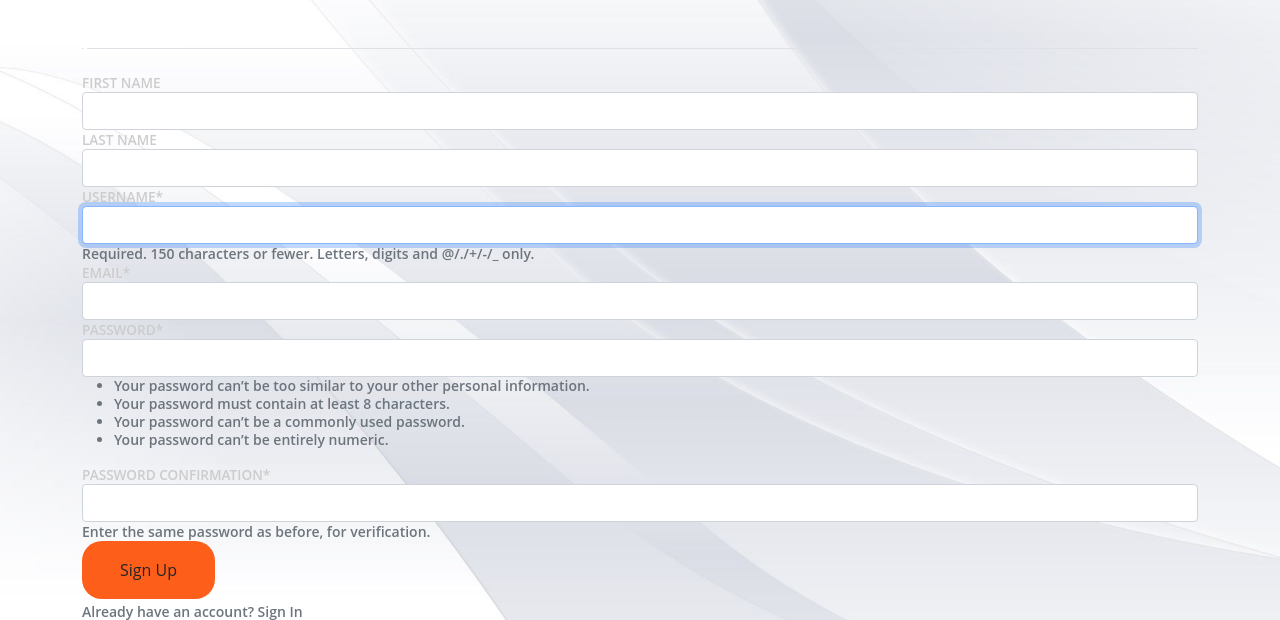
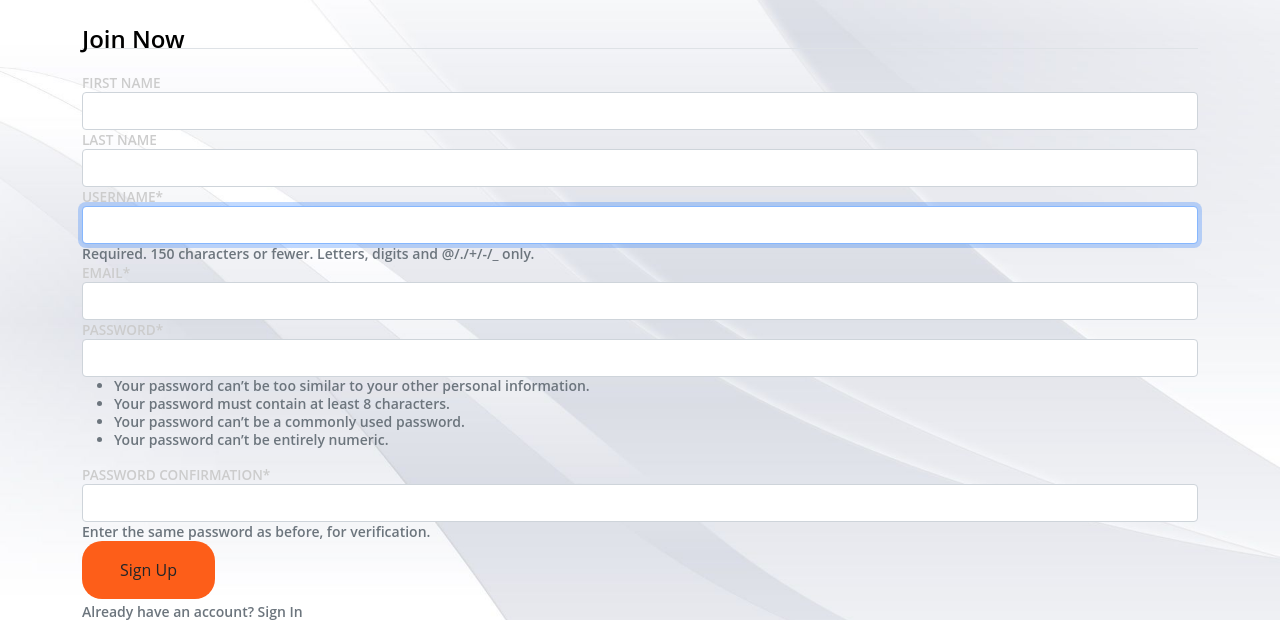
Before and after one commit to benjaakpe/Sanda-group11, a Django app: page /signup/ in a window 1280 px wide. Shown: the part 141-761 px from the top of the page. Run offline with Django 3.2, Linux system fonts and the light colour scheme; some libraries are stand-ins or nearby versions.

Commit message:
join now button

```diff
--- a/Sandaapp/templates/Sandaapp/signup.html
+++ b/Sandaapp/templates/Sandaapp/signup.html
@@ -8,7 +8,7 @@
     <form action="" method="POST">
       {% csrf_token %}
       <fieldset class="form-group">
-          <legend class="border-bottom mb-4" style="color: white;">Join Now</legend>
+          <legend class="border-bottom mb-4" style="color: black;">Join Now</legend>
           {{ form|crispy }}
       </fieldset>
       <div class="form-group" id="signup-button">
```
